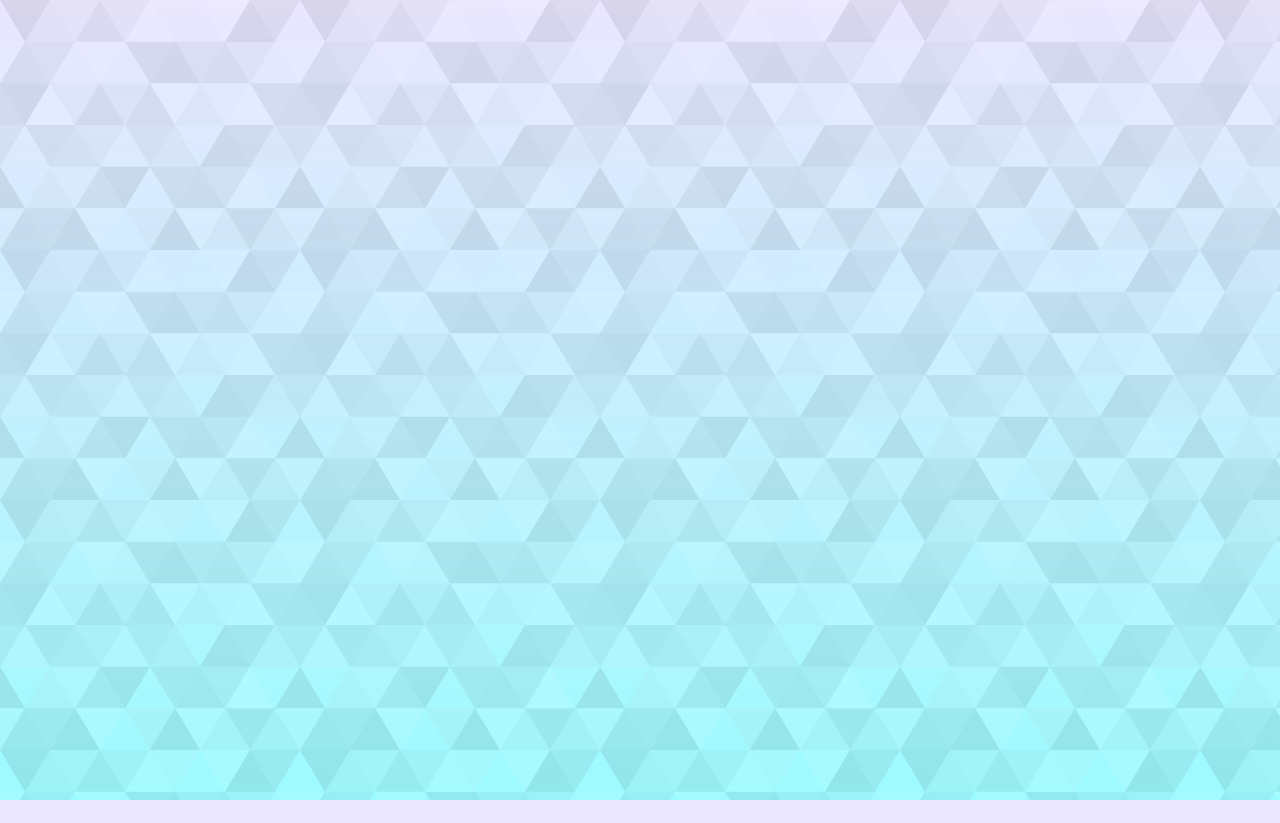
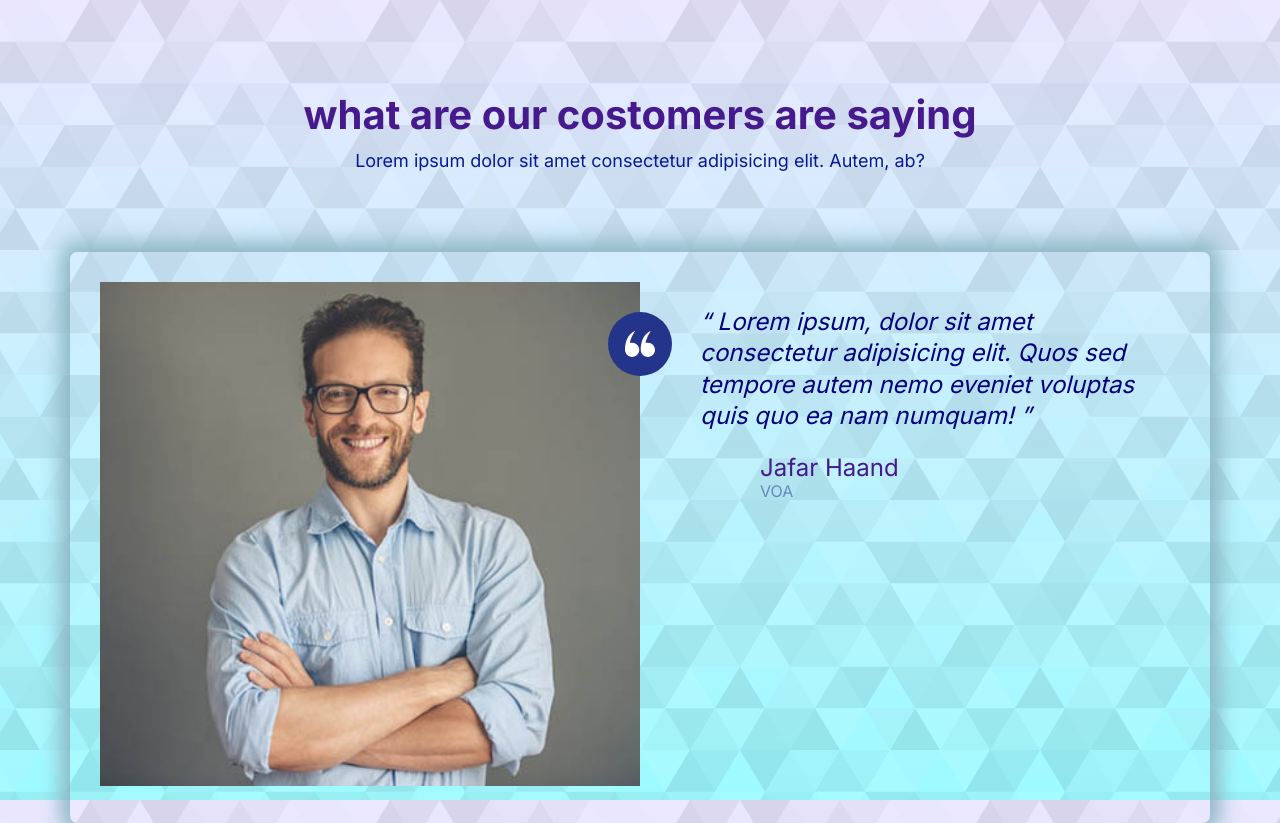
Before and after one commit to AbdullahJafar7/Abdullah-Jafar, a plain HTML site: page index.html in a window 1280 px wide. Before the commit the page ends 800 px from the top, so only its background shows below. Drawn offline with Linux system fonts and the light colour scheme.

Commit message:
final testimonial.

```diff
--- a/index.html
+++ b/index.html
@@ -15,6 +15,48 @@
     <title>Abdullah Jafar</title>
   </head>
   <body>
+    <section class="block">
+      <header class="block__header">
+        <h2>what are our costomers are saying</h2>
+        <p>
+          Lorem ipsum dolor sit amet consectetur adipisicing elit. Autem, ab?
+        </p>
+      </header>
+    </section>
+    <div class="container">
+      <div class="card test">
+        <div class="grid grid--1x2">
+          <div class="test__image">
+            <img src="images/testimonial.jpg" alt="Apicture of a man" />
+            <span class="icon-contaner icon-contaner--acent">
+              <svg class="icon icon--white icon--small">
+                <use xlink:href="images/sprite.svg#quotes"></use>
+              </svg>
+            </span>
+          </div>
+          <blockquote class="quote">
+            <p class="quote__txt">
+              Lorem ipsum, dolor sit amet consectetur adipisicing elit. Quos sed
+              tempore autem nemo eveniet voluptas quis quo ea nam numquam!
+            </p>
+            <footer>
+              <div class="media">
+                <div class="media__image">
+                  <svg class="icon icon--primary quote__line">
+                    <use xlink:href="css/images/sprite.svg#line"></use>
+                  </svg>
+                </div>
+                <div class="media__body">
+                  <h3 class="media__title quote__author">Jafar Haand</h3>
+                  <p class="quote__company">VOA</p>
+                </div>
+              </div>
+            </footer>
+          </blockquote>
+        </div>
+      </div>
+    </div>
+
     <script src="main.js"></script>
   </body>
 </html>
--- a/syles.css
+++ b/syles.css
@@ -567,6 +567,7 @@ a {
 }
 .block__header {
   text-align: center;
+  margin-bottom: 0.5rem;
 }
 
 .block__heading {
```
Also changed, not shown: css/components/review.html (+2 -2 lines).
